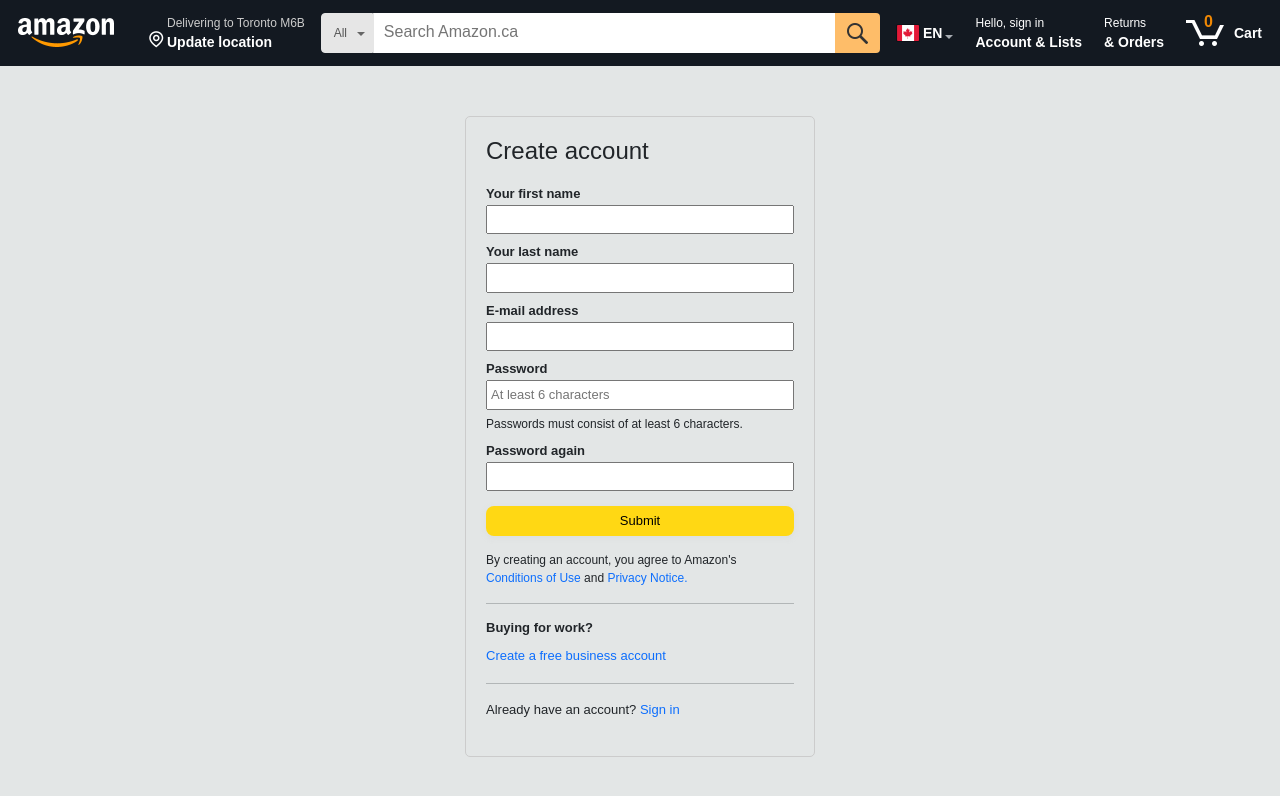
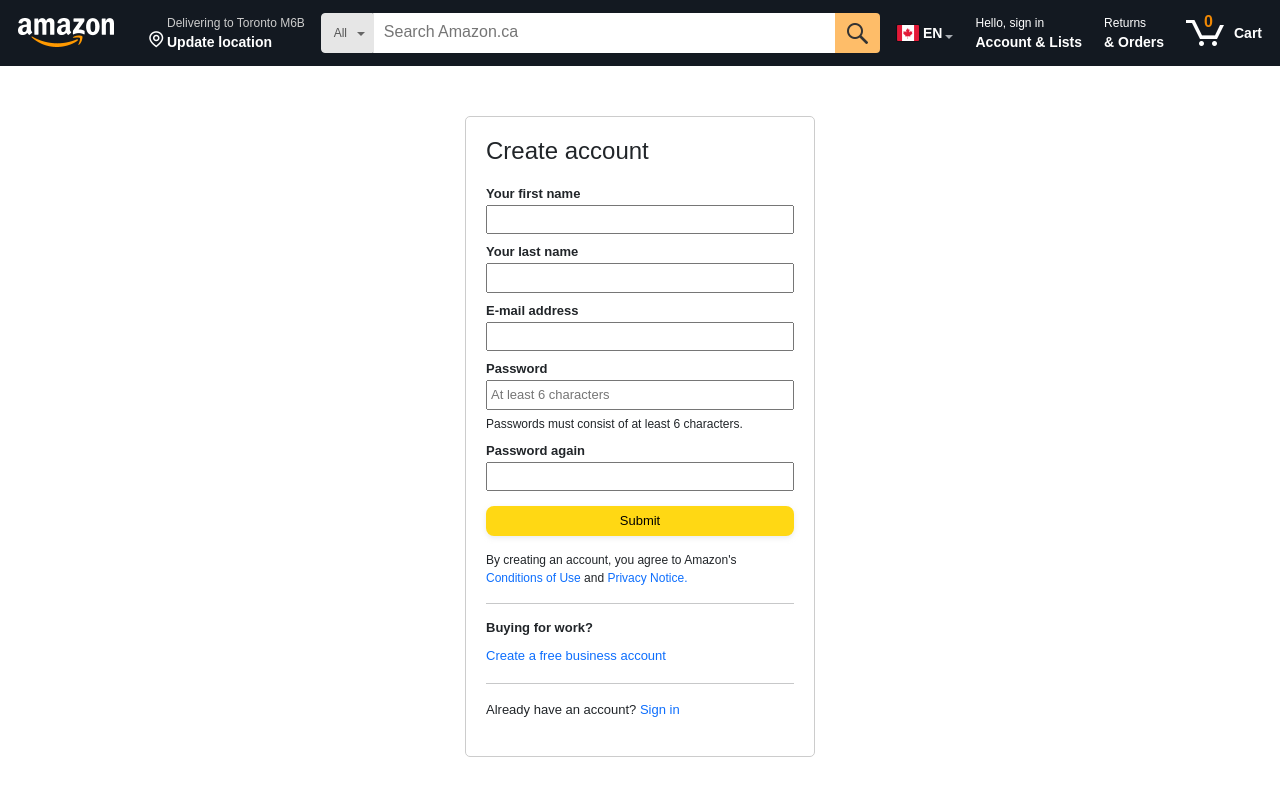
Before and after one commit to tonytkl/react_node_amazonClone, a React (Create React App) app in the folder client/: page /signup in a window 1280 px wide. Shown: the top 796 px of the page. Built offline with nearby package versions, Linux system fonts and the light colour scheme; a web font is replaced by a local one.

Commit message:
Edit posting route of add to cart button and edit some background color

```diff
--- a/client/src/pages/product/Product.jsx
+++ b/client/src/pages/product/Product.jsx
@@ -29,7 +29,7 @@
         method: "POST",
         headers: {
           "Content-Type": "application/json",
-          authorization: localStorage.getItem("token"),
+          authorization: getLocalToken()[1],
         },
         body: JSON.stringify({ productId: id, qty: qty ? parseInt(qty) : 1 }),
       })
--- a/client/src/pages/user/user.css
+++ b/client/src/pages/user/user.css
@@ -1,8 +1,10 @@
 #login-page {
+  background-color: white;
   display: flex;
   flex-direction: column;
   justify-content: center;
-  width: 350px;
+  align-items: center;
+  width: 100%;
   margin: 0 auto;
   padding-top: 50px;
   padding-bottom: 50px;
@@ -19,6 +21,7 @@
   }
 }
 #login-window {
+  width: 350px;
   border: 1px solid #ccc;
   border-radius: 5px;
   padding: 20px;
@@ -68,6 +71,7 @@
   }
 }
 #signup-box {
+  width: 350px;
   margin-top: 20px;
   display: flex;
   flex-direction: column;
```
Also changed, not shown: 1 other file (tests, documents, lock files or other folders).
